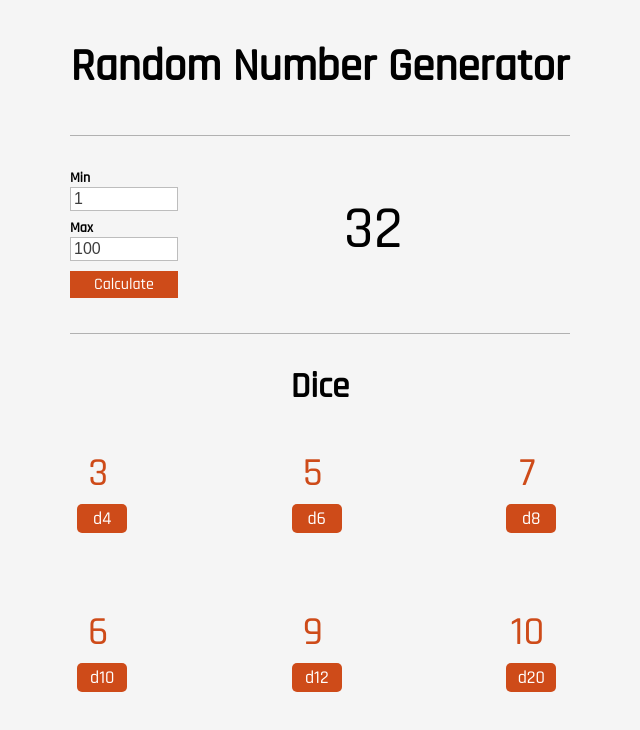
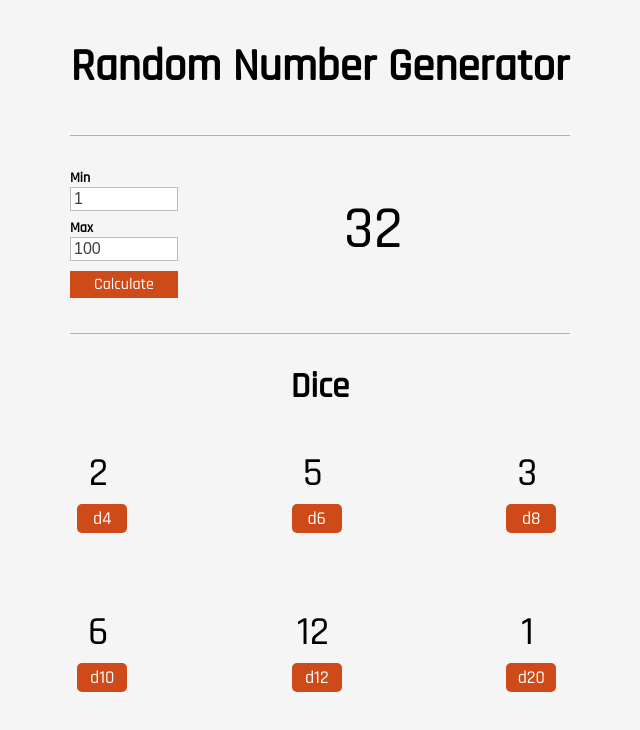
Before and after one commit to sequoian/rng, a React (Create React App) app: page / in a window 1280 px wide. Shown: the top 730 px of the page, without its empty margins (320-960 px from the left). Built offline with nearby package versions, Linux system fonts and the light colour scheme.

Commit message:
fade effect for die

```diff
--- a/src/components/Die.js
+++ b/src/components/Die.js
@@ -10,16 +10,32 @@
       result: null
     }
     this.roll = this.roll.bind(this)
+    this.getRef = this.getRef.bind(this)
   }
 
   componentDidMount() {
-    this.roll()
+    this.calculate()
   }
 
   roll() {
+    this.calculate()
+    this.fade()
+  }
+
+  calculate() {
     this.setState({
       result: randomInt(1, this.props.sides)
     })
+  }
+
+  fade() {
+    this.display.classList.remove('start')
+    this.display.classList.remove('rolled')
+    setTimeout(() => this.display.classList.add('rolled'), 100)
+  }
+
+  getRef(node) {
+    this.display = node
   }
 
   render() {
@@ -28,6 +44,7 @@
         name={'d' + this.props.sides}
         result={this.state.result}
         roll={this.roll}
+        getRef={this.getRef}
       />
     )
   }
@@ -37,9 +54,14 @@
   sides: PropTypes.number.isRequired,
 }
 
-const Die = ({name, result, roll}) => (
+const Die = ({name, result, roll, getRef}) => (
   <div className="die">
-    <div className="result">{result}</div>
+    <div
+      ref={getRef}
+      className="result start"
+    >
+      {result}
+    </div>
     <button
       onClick={roll}
     >
```
